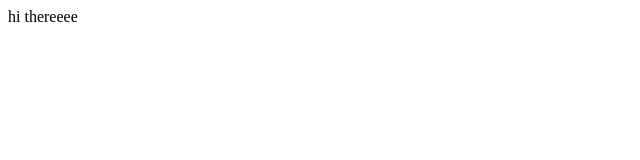
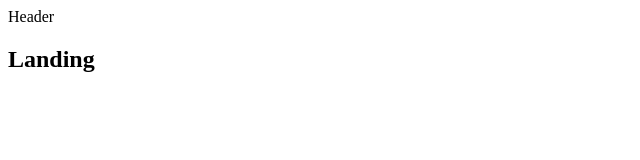
Before and after one commit to asherman-ca/ReactNode, a React (Create React App) app in the folder client/: page / in a window 1280 px wide. Shown: the top 160 px of the page, without its empty margins (0-640 px from the left). Built offline with nearby package versions, Linux system fonts and the light colour scheme.

Commit message:
header component

```diff
--- a/client/src/components/App.js
+++ b/client/src/components/App.js
@@ -1,9 +1,28 @@
 // react + router setup
 
 import React from 'react';
+import { BrowserRouter, Route } from 'react-router-dom';
+
+import Header from './Header';
+
+// const Header = () => <h2>Header</h2>;
+const Dashboard = () => <h2>Dashboard</h2>;
+const SurveyNew = () => <h2>SurveyNew</h2>;
+const Landing = () => <h2>Landing</h2>;
 
 const App = () => {
-  return <div>hi thereeee</div>;
+  return (
+    <div>
+      <BrowserRouter>
+        <div>
+          <Header />
+          <Route exact path="/" component={Landing} />
+          <Route exact path="/surveys" component={Dashboard} />
+          <Route path="/surveys/new" component={SurveyNew} />
+        </div>
+      </BrowserRouter>
+    </div>
+  );
 };
 
 export default App;
--- /dev/null
+++ b/client/src/components/Header.js
@@ -0,0 +1,9 @@
+import React, { Component } from 'react';
+
+class Header extends Component {
+  render() {
+    return <div>Header</div>;
+  }
+}
+
+export default Header;
--- a/client/src/index.js
+++ b/client/src/index.js
@@ -6,8 +6,9 @@
 import { createStore, applyMiddleware } from 'redux';
 
 import App from './components/App';
+import reducers from './reducers';
 
-const store = createStore(() => [], {}, applyMiddleware());
+const store = createStore(reducers, {}, applyMiddleware());
 
 ReactDOM.render(
   <Provider store={store}>
--- a/client/src/reducers/authReducer.js
+++ b/client/src/reducers/authReducer.js
@@ -0,0 +1,6 @@
+export default function(state = {}, action) {
+  switch (action.type) {
+    default:
+      return state;
+  }
+}
--- a/client/src/reducers/index.js
+++ b/client/src/reducers/index.js
@@ -0,0 +1,6 @@
+import { combineReducers } from 'redux';
+import authReducer from './authReducer';
+
+export default combineReducers({
+  auth: authReducer
+});
```
